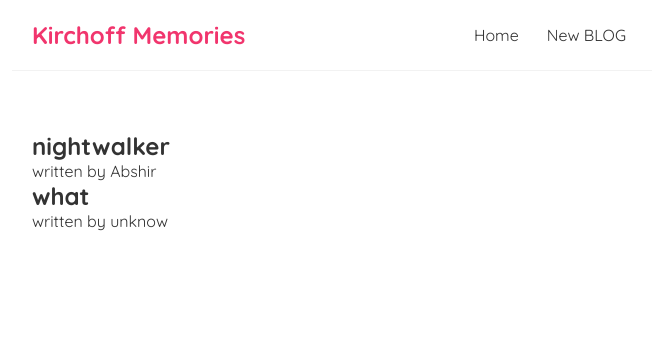
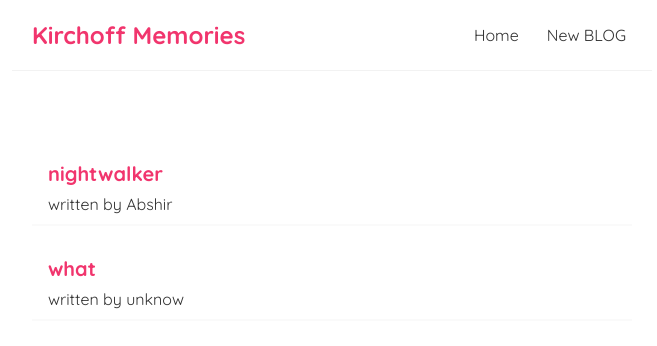
Before and after one commit to roycas99/React-Tutorial, a React (Create React App) app: page / in a window 1280 px wide. Shown: the top 346 px of the page, without its empty margins (308-965 px from the left). Built offline with nearby package versions, Linux system fonts and the light colour scheme.

Commit message:
styling our blog list

```diff
--- a/src/index.css
+++ b/src/index.css
@@ -33,3 +33,18 @@
   margin: 40px auto;
   padding: 20px;
 }
+
+/* blog previews / list */
+.blog-preview {
+  padding: 10px 16px;
+  margin: 20px 0;
+  border-bottom: 2px solid #fafafa;
+}
+.blog-preview:hover {
+  box-shadow: 1px 3px 5px rgba(0,0,0,0.1);
+}
+.blog-preview h2 {
+  font-size: 20px;
+  color: #f1356d;
+  margin-bottom: 8px;
+}
```
